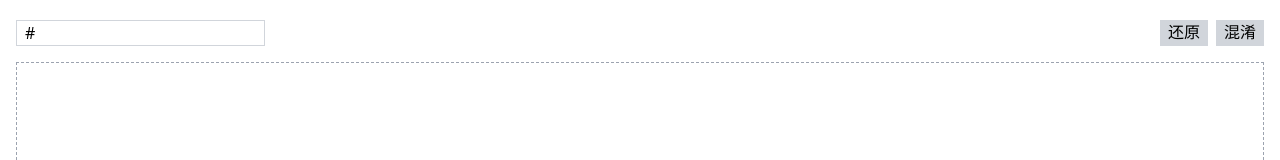
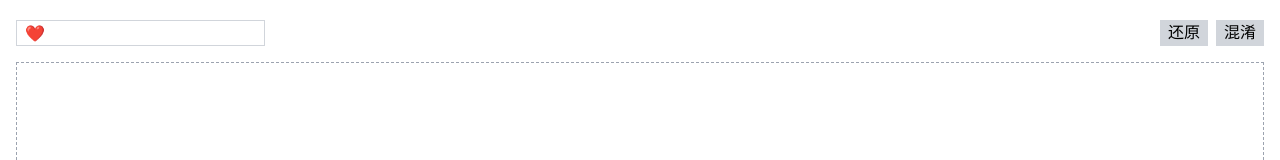
Before and after one commit to NEOTSO/rename-helper, a Vue app: page / in a window 1280 px wide. Shown: the top 160 px of the page. Built offline with nearby package versions, Linux system fonts and the light colour scheme.

Commit message:
feat: use ❤ as default seperator

```diff
--- a/src/components/TheRename.vue
+++ b/src/components/TheRename.vue
@@ -4,7 +4,9 @@ import { emit, listen } from "@tauri-apps/api/event";
 import { ref } from "vue";
 import BaseDrag from "../components/BaseDrag.vue";
 
-const separator = ref("#");
+console.log("loading...");
+
+const separator = ref("❤");
 const isDragOver = ref(false);
 const selectedFiles = ref([]);
 
@@ -32,7 +34,7 @@ listen("tauri://file-drop", (event) => {
     <div class="px-4 py-5 flex flex-col h-full">
         <div class="flex justify-between">
             <div class="flex">
-                <input class="border border-gray-300 outline-none px-2" type="text" placeholder="请输入混淆文字" :value="separator" />
+                <input class="border border-gray-300 outline-none px-2" type="text" placeholder="请输入混淆文字" v-model="separator" />
             </div>
             <div class="flex">
                 <div class="button" @click="log">还原</div>
@@ -40,7 +42,7 @@ listen("tauri://file-drop", (event) => {
             </div>
         </div>
         <ul class="text-sm my-2 list-inside list-square">
-            <li v-for="item in selectedFiles">{{item}}</li>
+            <li v-for="item in selectedFiles">{{ item }}</li>
         </ul>
         <base-drag :is-drag-over="isDragOver" class="flex-grow" />
     </div>
```
